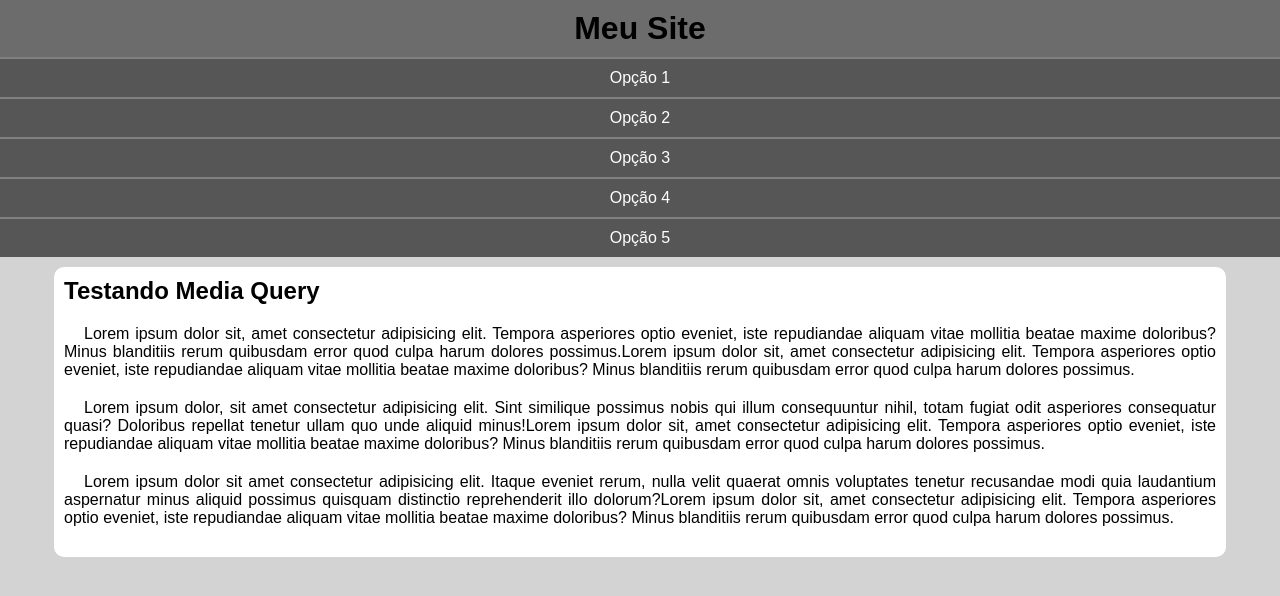
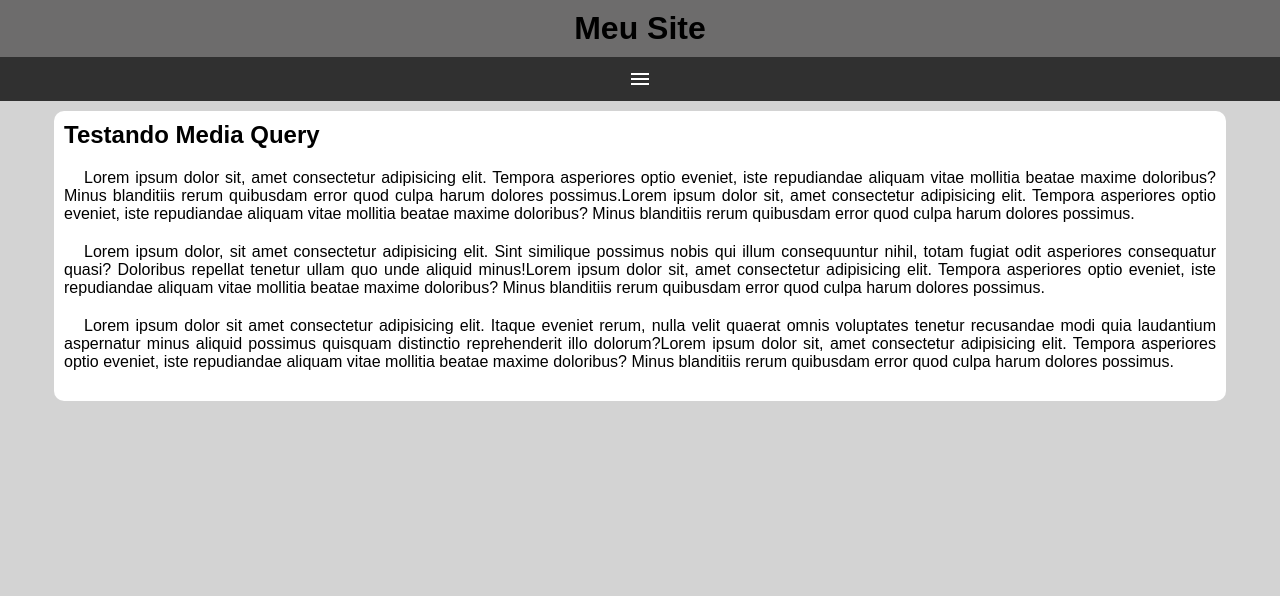
Before and after one commit to Joaoaraujo61/curso-html-css, a plain HTML site: page exercicios/ex026/mq05/index.html in a window 1280 px wide. Drawn offline with nearby package versions, Linux system fonts and the light colour scheme.

Commit message:
edit mq05 - menu haburger com JS

```diff
--- a/exercicios/ex026/mq05/estilos/style.css
+++ b/exercicios/ex026/mq05/estilos/style.css
@@ -21,8 +21,22 @@ header > h1{
     text-align: center;
 }
 
+#menu{
+    background-color: rgb(48, 48, 48);
+    display: block;
+    color: white;
+    text-align: center;
+    padding: 10px;
+    cursor: pointer;/*quando o cursor estiver emcima, ao inves da setinha do mouse, fica a maozinha como se fosse um link*/
+}
+
+#menu:hover{
+    color: black;
+    background-color: white;
+}
+
 menu{
-    display: block;
+    display: none;
 }
 
 menu > ul{
--- a/exercicios/ex026/mq05/index.html
+++ b/exercicios/ex026/mq05/index.html
@@ -5,12 +5,14 @@
     <meta http-equiv="X-UA-Compatible" content="IE=edge">
     <meta name="viewport" content="width=device-width, initial-scale=1.0">
     <title>Media Query</title>
+    <link rel="stylesheet" href="https://fonts.googleapis.com/css2?family=Material+Symbols+Outlined:opsz,wght,FILL,GRAD@20..48,100..700,0..1,-50..200"/>
     <link rel="stylesheet" href="estilos/style.css">
 </head>
 <body>
     <header>
         <h1>Meu Site</h1>
-        <menu>
+        <span id="menu" class="material-symbols-outlined" onclick="clickMenu()">menu</span>
+        <menu id="itens">
             <ul>
                 <li><a href="#">Opção 1</a></li>
                 <li><a href="#">Opção 2</a></li>
@@ -30,5 +32,14 @@
             <p>Lorem ipsum dolor sit amet consectetur adipisicing elit. Itaque eveniet rerum, nulla velit quaerat omnis voluptates tenetur recusandae modi quia laudantium aspernatur minus aliquid possimus quisquam distinctio reprehenderit illo dolorum?Lorem ipsum dolor sit, amet consectetur adipisicing elit. Tempora asperiores optio eveniet, iste repudiandae aliquam vitae mollitia beatae maxime doloribus? Minus blanditiis rerum quibusdam error quod culpa harum dolores possimus.</p>
         </article>
     </main>
+    <script>
+        function clickMenu(){
+            if(itens.style.display == 'block'){
+                itens.style.display = 'none';
+            }else{
+                itens.style.display = 'block';
+            }
+        }
+    </script>
 </body>
 </html>
```
